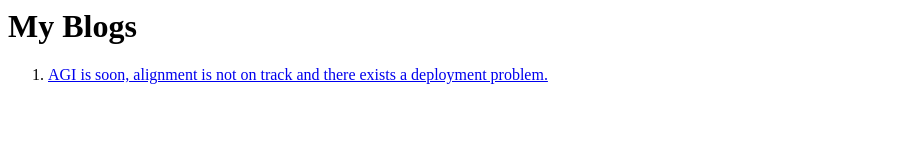
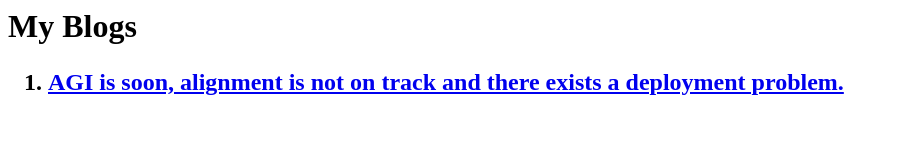
Before and after one commit to shourya-gpt/Website, a plain HTML site: page blogs.html in a window 1280 px wide. Shown: the whole page, without its empty margins (0-899 px from the left). Drawn offline with Linux system fonts and the light colour scheme.

Commit message:
Update blogs.html

```diff
--- a/blogs.html
+++ b/blogs.html
@@ -5,8 +5,10 @@
   </head>
   <body>
     <h1>My Blogs</h1>
+    <h2>
     <ol>
-      <li><a href="blogs/blog1.html">AGI is soon, alignment is not on track and there exists a deployment problem.</a></li>
+      <li><a href="Blogs/blog1.html">AGI is soon, alignment is not on track and there exists a deployment problem.</a></li>
     </ol>
+    </h2>
   </body>
 </html>
```
